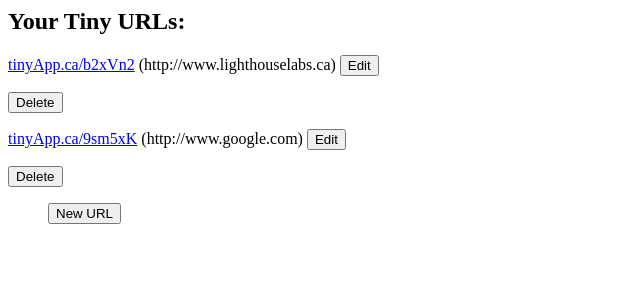
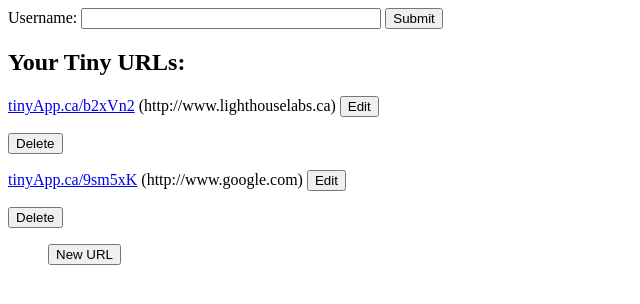
Before and after one commit to moeenah/tinyApp, a Node server app: page /urls in a window 1280 px wide. Shown: the top 304 px of the page, without its empty margins (0-640 px from the left). Run offline with Node 20, Linux system fonts and the light colour scheme.

Commit message:
installed cookie-parser

```diff
--- a/express_server.js
+++ b/express_server.js
@@ -1,4 +1,5 @@
 let express = require("express");
+let cookieParser = require('cookie-parser');
 let app = express();
 let PORT = process.env.PORT || 8080; // default port 8080
 
@@ -77,6 +78,15 @@ app.post("/urls/:id/edit", (req, res) => {
 
 });
 
+app.post("/login", (req, res) => {
+    // debug statement to see POST parameters
+  //console.log(req.body.longURL);
+  console.log(req.body.username);
+  res.cookie(req.body.username);
+  res.redirect(`/urls`);
+
+});
+
 //listens to specified port
 app.listen(PORT, () => {
   console.log(`TinyApp listening on port ${PORT}!`);
--- a/views/partials/_header.ejs
+++ b/views/partials/_header.ejs
@@ -1 +1,5 @@
-<title>TinyApp</title>
+<form  method="POST" action="/login">
+  <label for="username">Username: </label>
+  <input id="username" type="text" name="username" style="width: 300px">
+  <input type="submit" value="Submit">
+</form>
```
Also changed, not shown: 1 other file.
